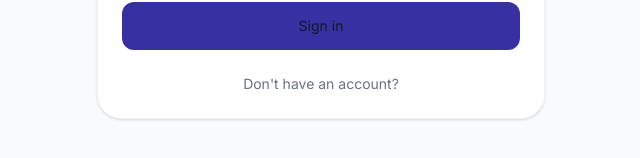
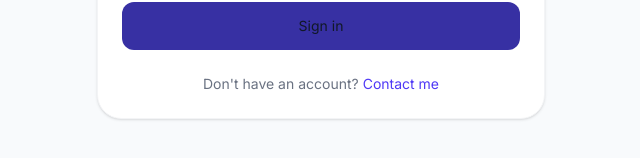
Before and after one commit to miladmn022/G5-vocabulary, a Next.js app: page /login in a window 1280 px wide. Shown: the part 530-688 px from the top of the page, without its empty margins (319-959 px from the left). Built offline with nearby package versions, Linux system fonts and the light colour scheme; no server answers.

Commit message:
update login contact and readme

```diff
--- a/app/login/page.tsx
+++ b/app/login/page.tsx
@@ -1,4 +1,5 @@
 import { redirect } from "next/navigation";
+import Link from "next/link";
 import Logo from "@/components/logo";
 import AuthCard from "@/components/auth-card";
 import LoginForm from "@/components/login-form";
@@ -68,7 +69,17 @@ export default async function LoginPage() {
               text-gray-500
             "
           >
-            Don't have an account?
+            Don't have an account?{" "}
+            <Link
+              href="https://axorizen.com/contact"
+              className="
+                font-medium
+                text-indigo-600
+                hover:text-indigo-700
+              "
+            >
+              Contact me
+            </Link>
           </p>
         </AuthCard>
       </div>
```
Also changed, not shown: 1 other file (tests, documents, lock files or other folders).
